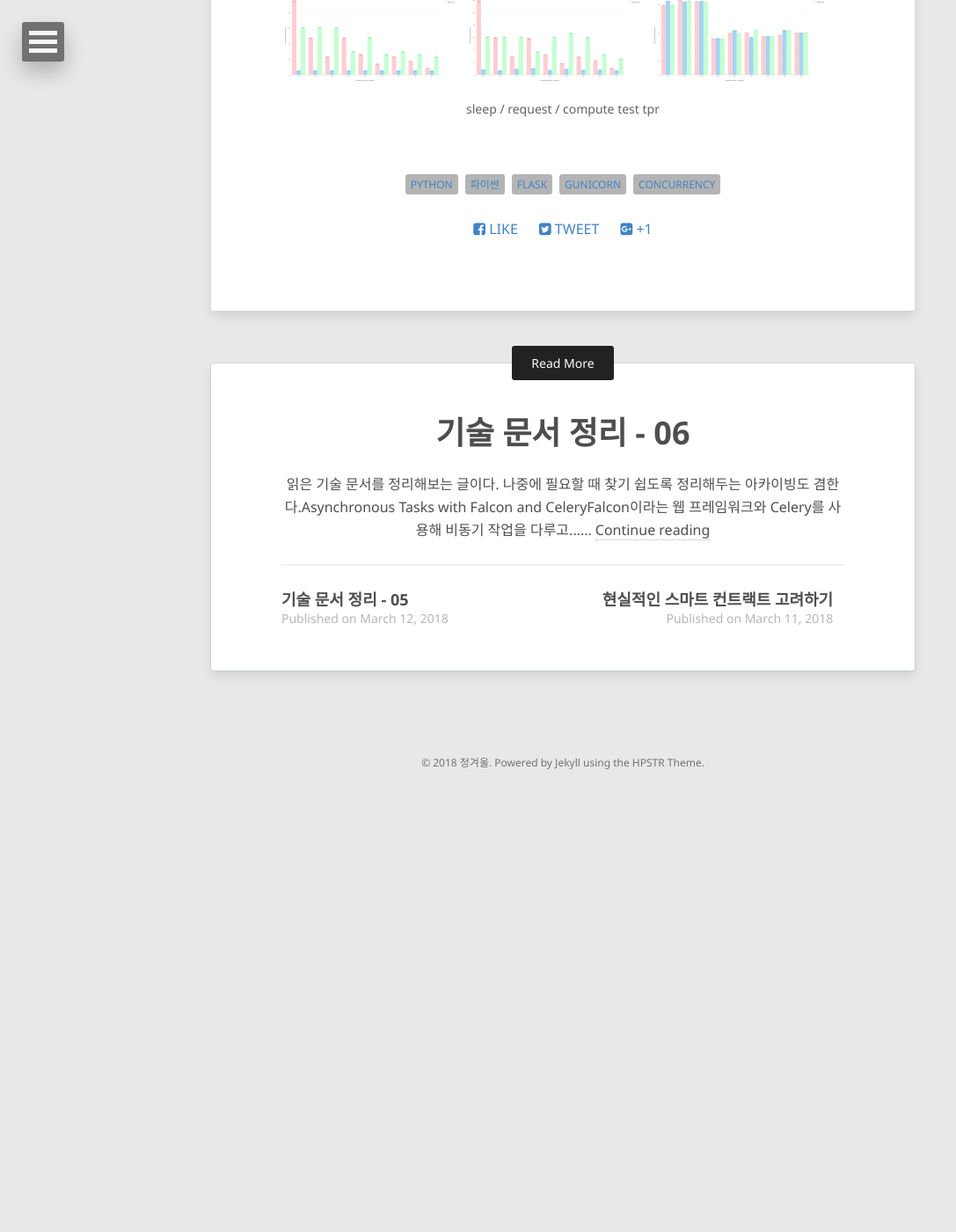
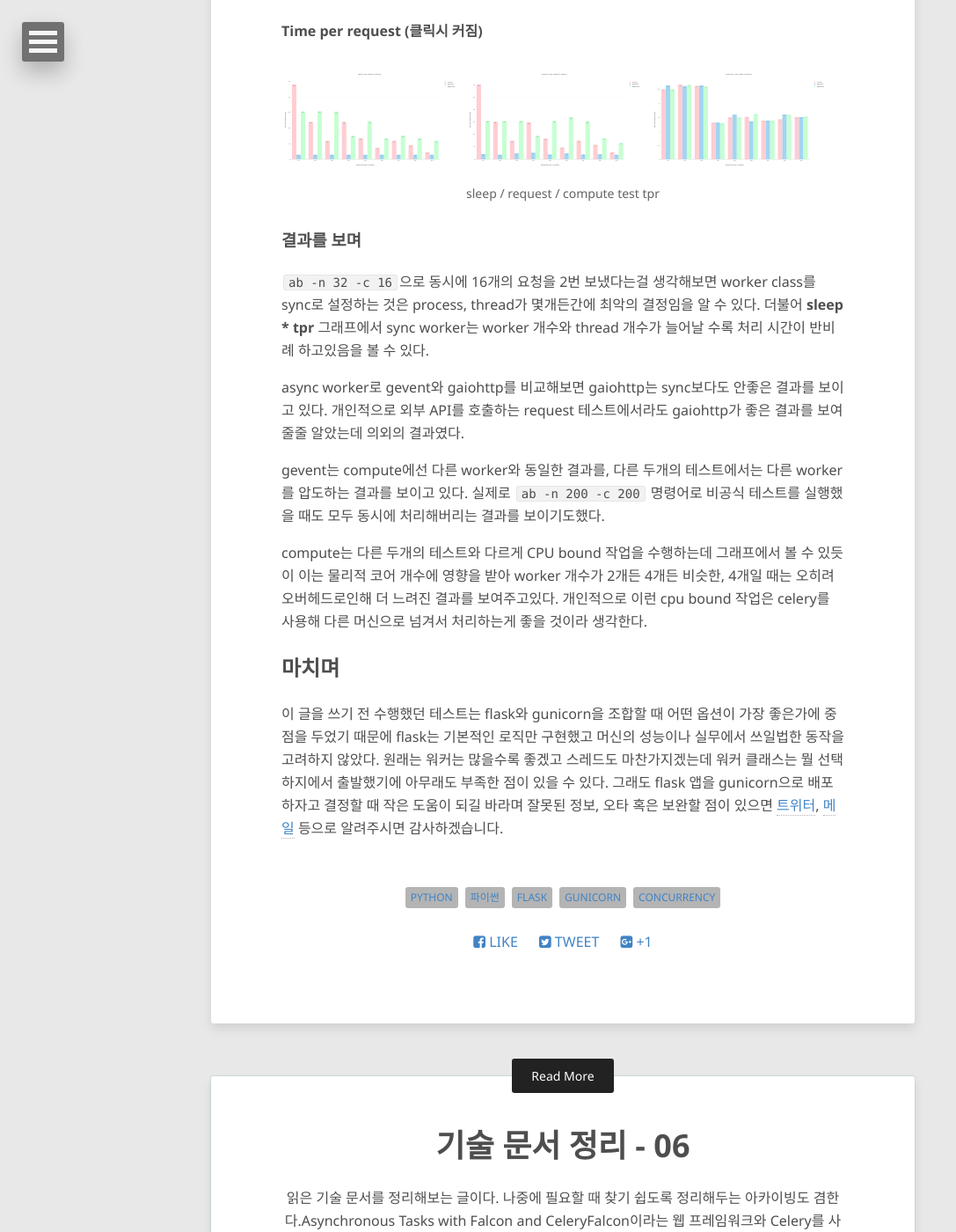
Before and after one commit to winterjung/JungWinter.github.io, a Jekyll site: the page built from _posts/2018-04-08-flask-concurrency-test.md, in a window 1280 px wide and 1400 px high, scrolled down 2882 px. Shown: the whole window at 88% size, without its empty margins (0-1087 px from the left). Built offline with Jekyll 4.4.1, drawn with Linux system fonts in a browser that asks for light colours; nearby versions of some CDN libraries; comment, search, counter and statistics services are not loaded; before the commit the page ends 3790 px from its top, so only the background shows below that; some of the changed text lies outside the part shown.

Commit message:
Post: End flask concurrency test

````diff
--- a/_posts/2018-04-08-flask-concurrency-test.md
+++ b/_posts/2018-04-08-flask-concurrency-test.md
@@ -10,13 +10,12 @@ flask 앱 내부적으로 blocking 작업이 있다고 할 때, A 클라이언
 
 ## 요약
 
-flask 앱을 gunicorn으로 실행하고 CPU bound 작업을 위한다면 `-w` 옵션(number of worker processes)을, IO bound 작업을 위한다면 `--threads` 옵션(number of worker threads)을 신경쓰면서 기본적으로 `-k` 옵션(worker class)을 `gevent` 등의 async worker로 설정하는 것을 추천한다.
+flask 앱을 gunicorn으로 실행하고 CPU bound 작업을 위한다면 `-w` 옵션(number of worker processes)을, IO bound 작업을 위한다면 `--threads` 옵션(number of worker threads)을 신경쓰면서 기본적으로 `-k` 옵션(worker class)을 gevent 등의 async worker로 설정하는 것을 추천한다.
 
-> `-w`는 워커의 개수를 결정하며 독립적인 프로세스로 flask 앱이 실행된다. `--threads`는 각 워커마다 가질 스레드 개수를 결정하며 만약 `-w 4 --threads 4` 옵션을 사용했다면 한번에 16개의 IO를 처리할 수 있다.
+- `-w`는 워커의 개수를 결정하며 독립적인 프로세스로 flask 앱이 실행된다. `--threads`는 각 워커마다 가질 스레드 개수를 결정하며 만약 `-w 4 --threads 4` 옵션을 사용했다면 한번에 16개의 IO를 처리할 수 있다.
+- CPU bound 작업은 물리적 코어 수, IO bound 작업은 논리적 코어 수에 의존한다. 만약 물리적 코어가 2개인 머신에서 CPU bound 작업을 처리할 때 `-w`를 2로주나 4로주나 유의미한 차이가 없으며 오히려 오버헤드가 발생한다. [공식 문서에서 권장하는 워커와 스레드의 개수]는 <b>2 * $NUM_CPU + 1</b>이다.
 
-CPU bound 작업은 물리적 코어 수, IO bound 작업은 논리적 코어 수에 의존한다. 만약 물리적 코어가 2개인 머신에서 CPU bound 작업을 처리할 때 `-w`를 2로주나 4로주나 유의미한 차이가 없으며 오히려 오버헤드가 발생한다. [공식 문서에서 권장하는 워커와 스레드의 개수]는 `2 * $NUM_CPU + 1`이다.
-
-> worker class를 `gaiohttp`로 설정할 땐 [aiohttp 라이브러리 버전이 1.3.5 이하]여야한다. [`gaiohttp`를 사용하기 위한 다른 방법]도 소개되어있다.
+> worker class를 gaiohttp로 설정할 땐 [aiohttp 라이브러리 버전이 1.3.5 이하]여야한다. [gaiohttp를 사용하기 위한 다른 방법]도 소개되어있다.
 
 ## Synchronous flask
 
@@ -31,9 +30,14 @@ def sync():
     print('finish')
     return 'done'
 
+# A request
 # A: start
+# (after 1 second)
+# B request
+# (after 4 second)
 # A: finish
 # B: start
+# (after 5 second)
 # B: finish
 ```
 
@@ -41,7 +45,7 @@ def sync():
 
 celery는 메시지 패싱 방식의 분산 비동기 작업 큐로 pdf 변환, audio render등의 오랜 시간이 걸리는 작업들을 백그라운드에서 비동기적으로 처리한다. 유저한테 처리 결과를 즉시 반환할 필요가 없을 때 사용할 수 있지만 이 역시 뷰 함수의 처리가 다 끝날 때 까지 다른 클라이언트의 요청은 처리되지 않는다.
 
-## Test
+## 테스트
 
 테스트에 쓰인 flask 앱은 다음과 같이 구성되어있다. 이는 [Github에 올려둔 `blocking_flask.py` 코드]에서도 확인 가능하다.
 
@@ -54,9 +58,9 @@ celery는 메시지 패싱 방식의 분산 비동기 작업 큐로 pdf 변환,
 사용한 gunicorn 명령어는 다음과 같으며 [간단한 스크립트]를 작성해 테스트했다.
 
 - `$ gunicorn blocking_flask:app -w $NUM_WORKER --threads $NUM_THREADS -k $WORKER_CLASS`
-    - `$NUM_WORKER`: 1(default), 2, 4
-    - `$NUM_THREADS`: 1(default), 2, 4
-    - `$WORKER_CLASS`: sync(default), gevent, gaiohttp
+    - **$NUM_WORKER**: 1(default), 2, 4
+    - **$NUM_THREADS**: 1(default), 2, 4
+    - **$WORKER_CLASS**: sync(default), gevent, gaiohttp
 
 테스트 디바이스의 cpu는 `$ systemctl hw`로 확인했고 물리적 cpu는 2개, 논리적 cpu는 4개다.
 
@@ -96,6 +100,20 @@ pandas, plotly를 이용해 그래프로 그렸으며 과정은 [jupyter noteboo
 	<figcaption style="text-align: center;">sleep / request / compute test tpr</figcaption>
 </figure>
 
+### 결과를 보며
+
+`ab -n 32 -c 16`으로 동시에 16개의 요청을 2번 보냈다는걸 생각해보면 worker class를 sync로 설정하는 것은 process, thread가 몇개든간에 최악의 결정임을 알 수 있다. 더불어 <b>sleep * tpr</b> 그래프에서 sync worker는 worker 개수와 thread 개수가 늘어날 수록 처리 시간이 반비례 하고있음을 볼 수 있다.
+
+async worker로 gevent와 gaiohttp를 비교해보면 gaiohttp는 sync보다도 안좋은 결과를 보이고 있다. 개인적으로 외부 API를 호출하는 request 테스트에서라도 gaiohttp가 좋은 결과를 보여줄줄 알았는데 의외의 결과였다.
+
+gevent는 compute에선 다른 worker와 동일한 결과를, 다른 두개의 테스트에서는 다른 worker를 압도하는 결과를 보이고 있다. 실제로 `ab -n 200 -c 200` 명령어로 비공식 테스트를 실행했을 때도 모두 동시에 처리해버리는 결과를 보이기도했다.
+
+compute는 다른 두개의 테스트와 다르게 CPU bound 작업을 수행하는데 그래프에서 볼 수 있듯이 이는 물리적 코어 개수에 영향을 받아 worker 개수가 2개든 4개든 비슷한, 4개일 때는 오히려 오버헤드로인해 더 느려진 결과를 보여주고있다. 개인적으로 이런 cpu bound 작업은 celery를 사용해 다른 머신으로 넘겨서 처리하는게 좋을 것이라 생각한다.
+
+## 마치며
+
+이 글을 쓰기 전 수행했던 테스트는 flask와 gunicorn을 조합할 때 어떤 옵션이 가장 좋은가에 중점을 두었기 때문에 flask는 기본적인 로직만 구현했고 머신의 성능이나 실무에서 쓰일법한 동작을 고려하지 않았다. 원래는 워커는 많을수록 좋겠고 스레드도 마찬가지겠는데 워커 클래스는 뭘 선택하지에서 출발했기에 아무래도 부족한 점이 있을 수 있다. 그래도 flask 앱을 gunicorn으로 배포하자고 결정할 때 작은 도움이 되길 바라며 잘못된 정보, 오타 혹은 보완할 점이 있으면 [트위터](https://twitter.com/res_tin), [메일](mailto:wintermy201@gmail.com) 등으로 알려주시면 감사하겠습니다.
+
 [flask앱은 기본적으로 동기적(synchronous)]: http://flask.pocoo.org/docs/0.12/design/#thread-locals
 [aiohttp 라이브러리 버전이 1.3.5 이하]: https://github.com/benoitc/gunicorn/issues/1526
 [`gaiohttp`를 사용하기 위한 다른 방법]: http://docs.gunicorn.org/en/latest/design.html#asyncio-workers
````
